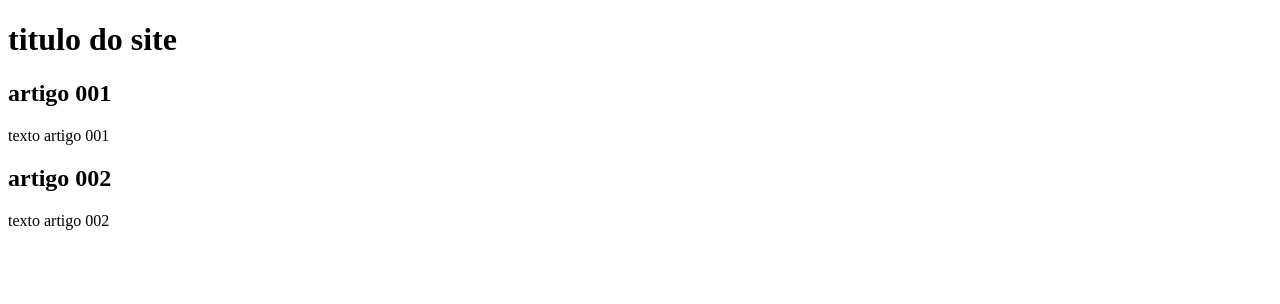
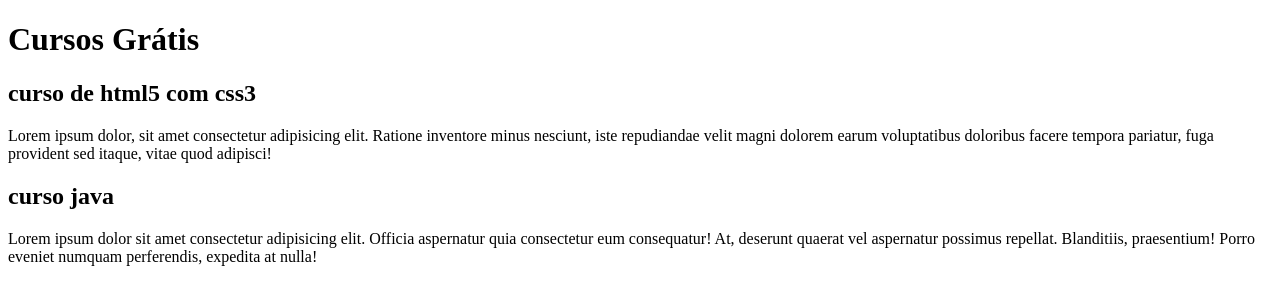
Before and after one commit to Uel023/Projeto-site, a plain HTML site: page index.html in a window 1280 px wide. Drawn offline with Linux system fonts and the light colour scheme.

Commit message:
comecei a escrever o conteúdo

```diff
--- a/index.html
+++ b/index.html
@@ -9,15 +9,15 @@
 <body>
    <main>
        <header>
-           <h1> titulo do site </h1>
+           <h1> Cursos Grátis </h1>
        </header>
        <article>
-           <h2>artigo 001</h2>
-           <p>texto artigo 001</p>
+           <h2>curso de html5 com css3</h2>
+           <p>Lorem ipsum dolor, sit amet consectetur adipisicing elit. Ratione inventore minus nesciunt, iste repudiandae velit magni dolorem earum voluptatibus doloribus facere tempora pariatur, fuga provident sed itaque, vitae quod adipisci!</p>
        </article>
        <article>
-           <h2>artigo 002</h2>
-           <p>texto artigo 002</p>
+           <h2>curso java</h2>
+           <p>Lorem ipsum dolor sit amet consectetur adipisicing elit. Officia aspernatur quia consectetur eum consequatur! At, deserunt quaerat vel aspernatur possimus repellat. Blanditiis, praesentium! Porro eveniet numquam perferendis, expedita at nulla!</p>
        </article>
    </main>
 </body>
```
